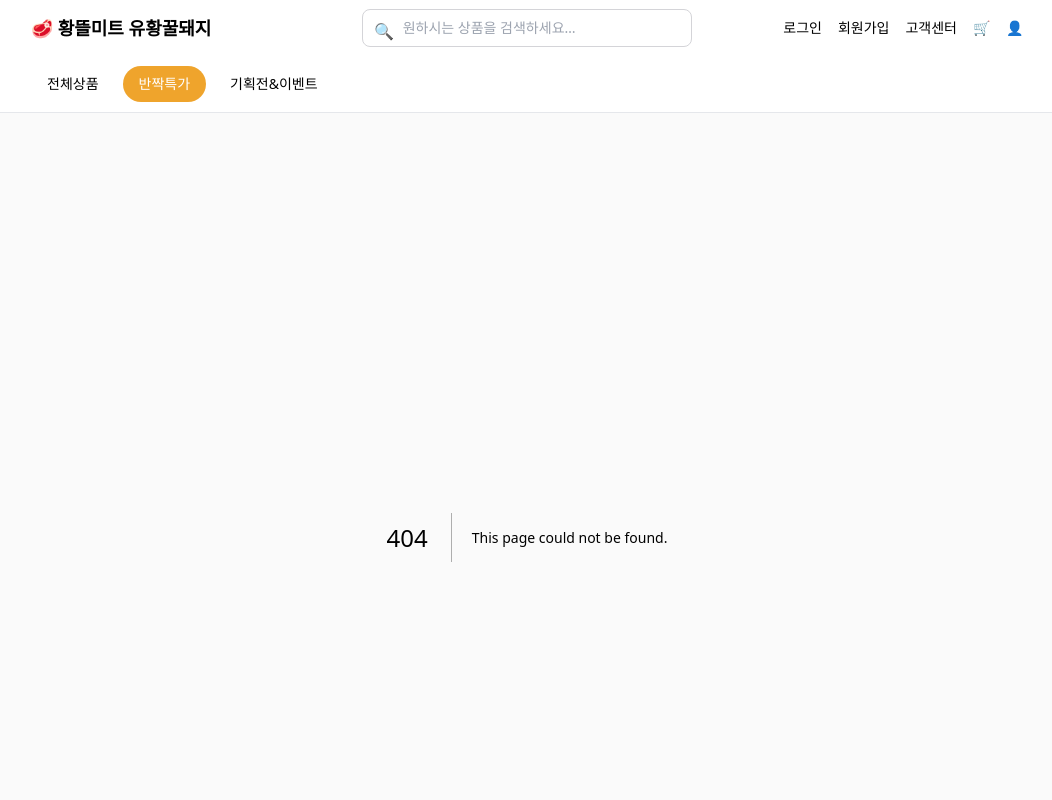
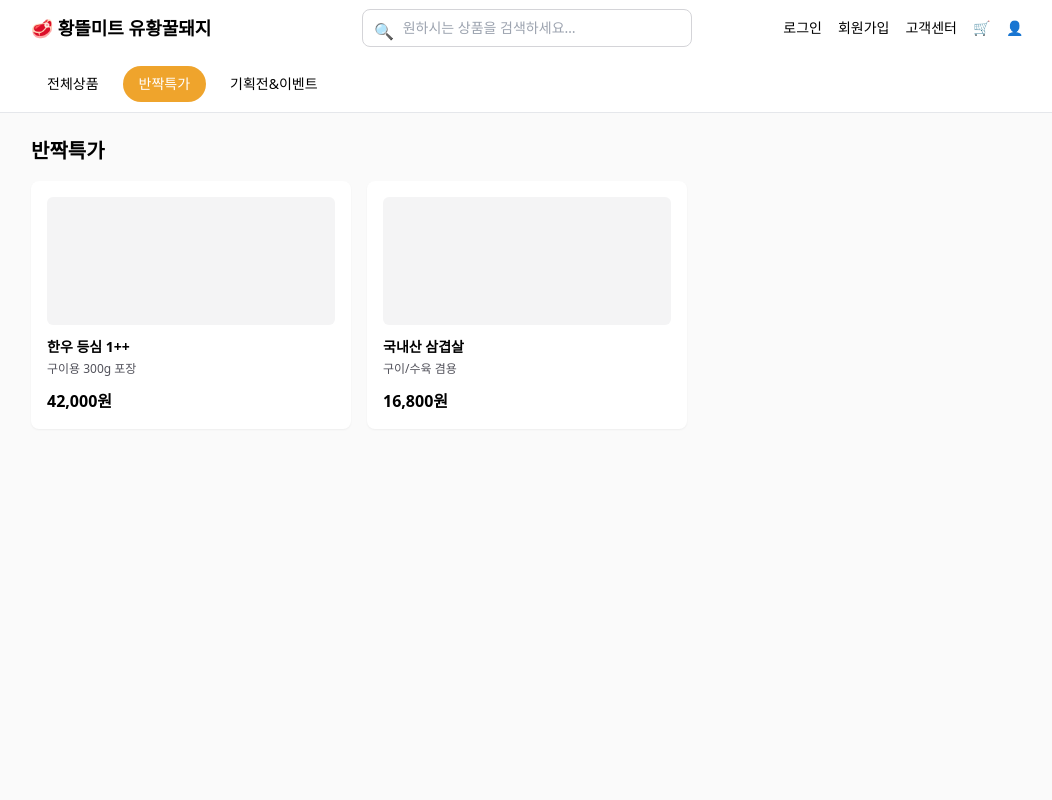
Before and after one commit to song-code21/meet-shop, a Next.js app: page /deals in a window 1280 px wide. Before the commit this address had no page. Shown: the top 800 px of the page, without its empty margins (113-1165 px from the left). Built offline with nearby package versions, Linux system fonts and the light colour scheme.

Commit message:
feat: 반짝특가 페이지 추가

```diff
--- /dev/null
+++ b/app/deals/page.tsx
@@ -0,0 +1,30 @@
+import ProductCard from "../(components)/productCard";
+
+const MOCK_PRODUCTS = [
+  {
+    id: "1",
+    name: "한우 등심 1++",
+    price: 42000,
+    description: "구이용 300g 포장",
+  },
+  {
+    id: "2",
+    name: "국내산 삼겹살",
+    price: 16800,
+    description: "구이/수육 겸용",
+  },
+];
+
+const DealsPage = () => {
+  return (
+    <div className="flex flex-col gap-4">
+      <h1 className="text-xl font-bold">반짝특가</h1>
+      <div className="grid gap-4 sm:grid-cols-2 md:grid-cols-3">
+        {MOCK_PRODUCTS.map((p) => (
+          <ProductCard key={p.id} {...p} />
+        ))}
+      </div>
+    </div>
+  );
+};
+export default DealsPage;
```
